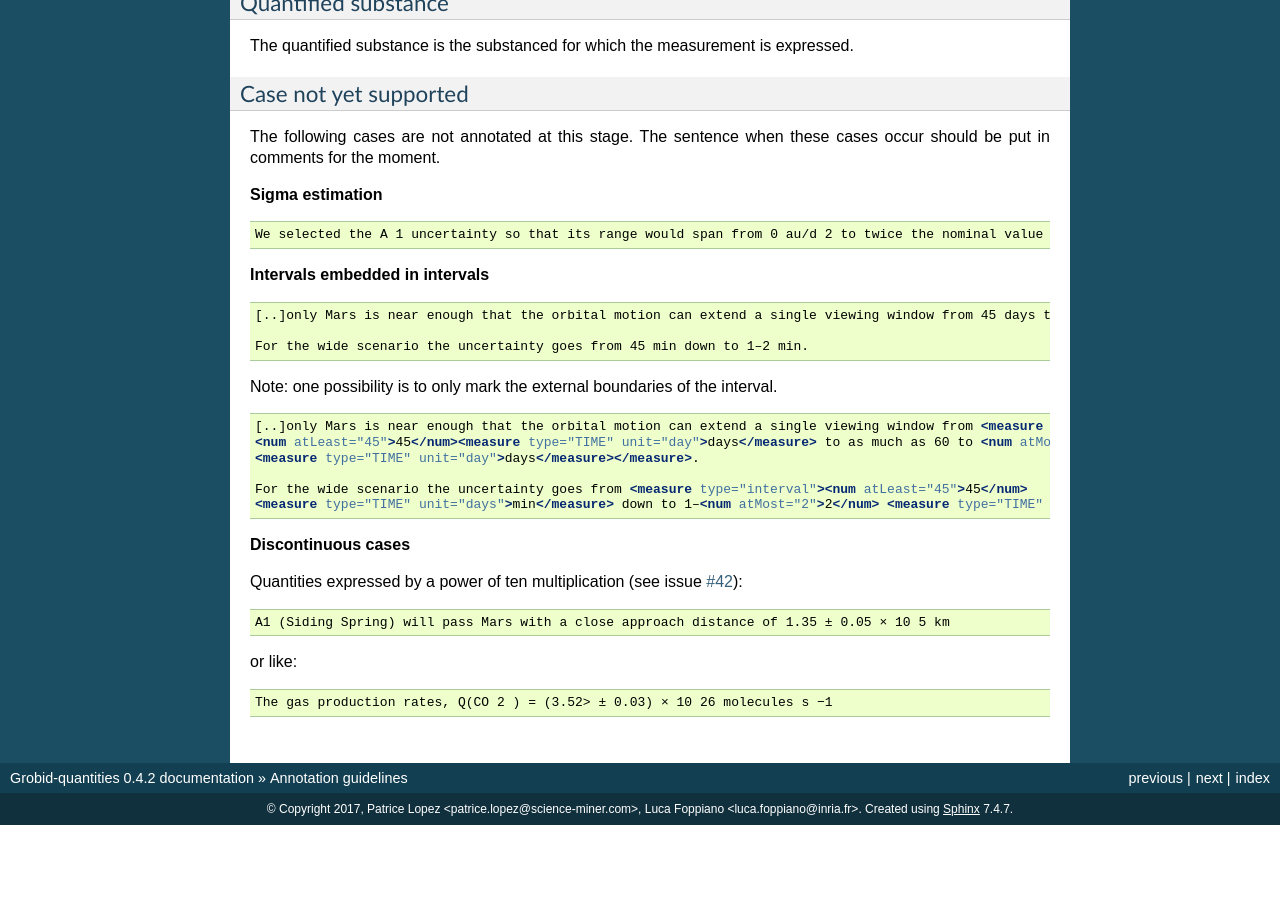
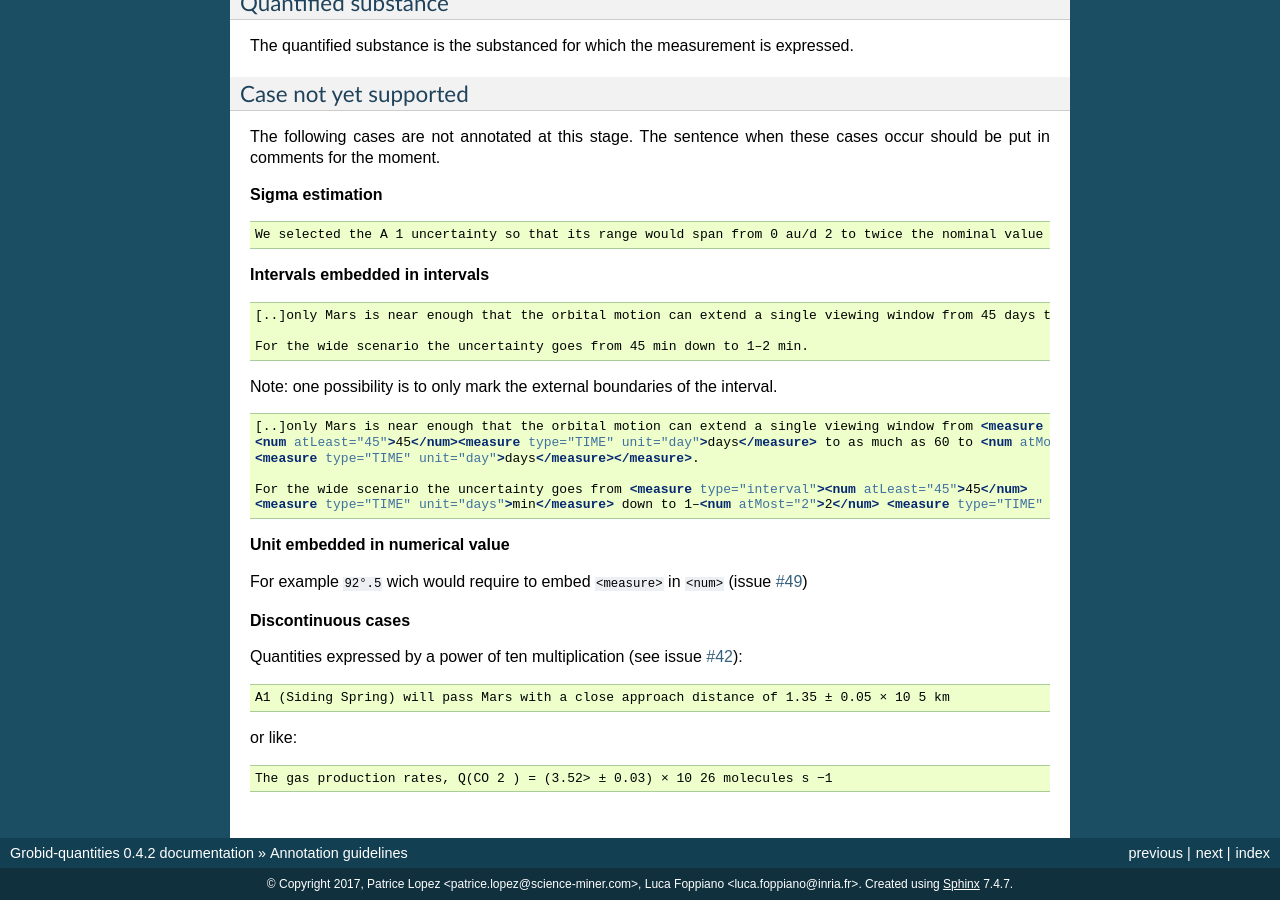
Before and after one commit to lfoppiano/grobid-quantities, a Sphinx documentation site: the page built from doc/guidelines.rst, in a window 1280 px wide and 900 px high, scrolled down 5238 px. Built offline with Sphinx 7.4.7, drawn with Linux system fonts in a browser that asks for light colours; before the commit the page ends 6063 px from its top, so only the background shows below that.

Commit message:
doc: issue #49

```diff
--- a/doc/guidelines.rst
+++ b/doc/guidelines.rst
@@ -352,6 +352,10 @@ Note: one possibility is to only mark the external boundaries of the interval.
   For the wide scenario the uncertainty goes from <measure type="interval"><num atLeast="45">45</num>
   <measure type="TIME" unit="days">min</measure> down to 1–<num atMost="2">2</num> <measure type="TIME" unit="min">min</measure></measure>.
 
+**Unit embedded in numerical value**
+
+For example ``92°.5`` wich would require to embed ``<measure>`` in ``<num>`` (issue `#49 <https://github.com/kermitt2/grobid-quantities/issues/49>`_)
+
 **Discontinuous cases**
 
 Quantities expressed by a power of ten multiplication (see issue `#42 <https://github.com/kermitt2/grobid-quantities/issues/42>`_):
```
